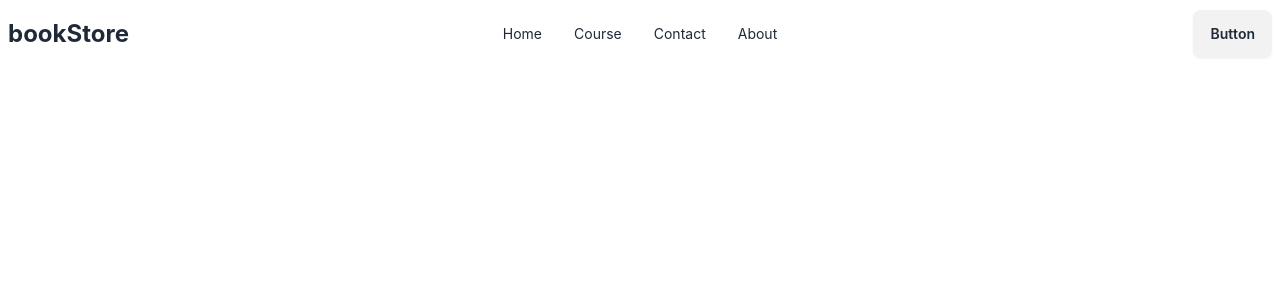
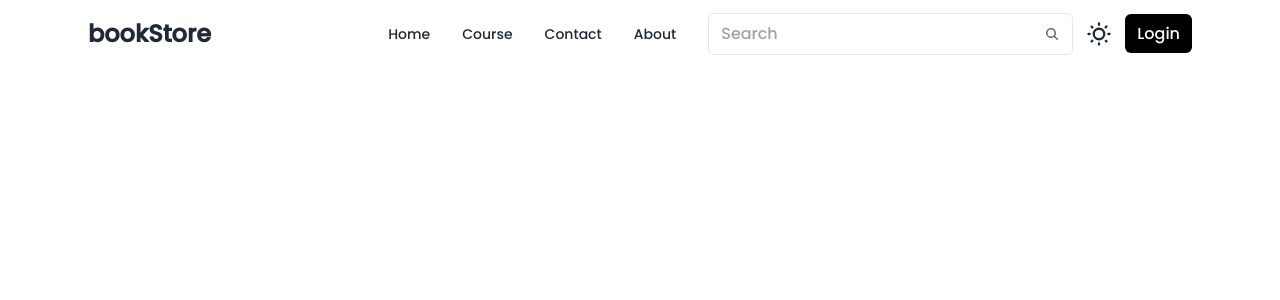
Before and after one commit to Saima-Bibi/ACP-project-MERN, a React (Create React App) app in the folder client/: page / in a window 1280 px wide. Shown: the top 300 px of the page. Built offline with nearby package versions, Linux system fonts and the light colour scheme.

Commit message:
Navbar created

```diff
--- a/client/public/index.html
+++ b/client/public/index.html
@@ -9,6 +9,7 @@
       name="description"
       content="Web site created using create-react-app"
     />
+
     <link rel="apple-touch-icon" href="%PUBLIC_URL%/logo192.png" />
     <!--
       manifest.json provides metadata used when your web app is installed on a
--- a/client/src/App.css
+++ b/client/src/App.css
@@ -1,6 +1,4 @@
-@tailwind base;
-@tailwind components;
-@tailwind utilities;
+
 .App {
   text-align: center;
 }
--- a/client/src/components/Navbar.js
+++ b/client/src/components/Navbar.js
@@ -9,6 +9,7 @@
     </>)
   return (
     <>
+    <div className='max-w-screen-2xl container mx-auto md:px-20 px-4'>
       <div className="navbar bg-base-100">
   <div className="navbar-start">
     <div className="dropdown">
@@ -21,15 +22,36 @@
     </div>
     <a className=" text-2xl font-bold cursor-pointer">bookStore</a>
   </div>
+  <div className="navbar-end space-x-3">
   <div className="navbar-center hidden lg:flex">
     <ul className="menu menu-horizontal px-1">
       {navItems}
 
     </ul>
   </div>
-  <div className="navbar-end">
-    <a className="btn">Button</a>
+  <div className='hidden md:block'>
+  <label className="px-3 py-2 border rounded-md flex items-center gap-2">
+  <input type="text" className="grow outline-none" placeholder="Search" />
+  <svg xmlns="http://www.w3.org/2000/svg" viewBox="0 0 16 16" fill="currentColor" className="w-4 h-4 opacity-70"><path fillRule="evenodd" d="M9.965 11.026a5 5 0 1 1 1.06-1.06l2.755 2.754a.75.75 0 1 1-1.06 1.06l-2.755-2.754ZM10.5 7a3.5 3.5 0 1 1-7 0 3.5 3.5 0 0 1 7 0Z" clipRule="evenodd" /></svg>
+</label>
+</div>
+<label className="swap swap-rotate">
+
+  {/* this hidden checkbox controls the state */}
+  <input type="checkbox" className="theme-controller" value="synthwave" />
+
+  {/* sun icon */}
+  <svg className="swap-off fill-current w-7 h-7" xmlns="http://www.w3.org/2000/svg" viewBox="0 0 24 24"><path d="M5.64,17l-.71.71a1,1,0,0,0,0,1.41,1,1,0,0,0,1.41,0l.71-.71A1,1,0,0,0,5.64,17ZM5,12a1,1,0,0,0-1-1H3a1,1,0,0,0,0,2H4A1,1,0,0,0,5,12Zm7-7a1,1,0,0,0,1-1V3a1,1,0,0,0-2,0V4A1,1,0,0,0,12,5ZM5.64,7.05a1,1,0,0,0,.7.29,1,1,0,0,0,.71-.29,1,1,0,0,0,0-1.41l-.71-.71A1,1,0,0,0,4.93,6.34Zm12,.29a1,1,0,0,0,.7-.29l.71-.71a1,1,0,1,0-1.41-1.41L17,5.64a1,1,0,0,0,0,1.41A1,1,0,0,0,17.66,7.34ZM21,11H20a1,1,0,0,0,0,2h1a1,1,0,0,0,0-2Zm-9,8a1,1,0,0,0-1,1v1a1,1,0,0,0,2,0V20A1,1,0,0,0,12,19ZM18.36,17A1,1,0,0,0,17,18.36l.71.71a1,1,0,0,0,1.41,0,1,1,0,0,0,0-1.41ZM12,6.5A5.5,5.5,0,1,0,17.5,12,5.51,5.51,0,0,0,12,6.5Zm0,9A3.5,3.5,0,1,1,15.5,12,3.5,3.5,0,0,1,12,15.5Z"/></svg>
+
+  {/* moon icon */}
+  <svg className="swap-on fill-current w-7 h-7" xmlns="http://www.w3.org/2000/svg" viewBox="0 0 24 24"><path d="M21.64,13a1,1,0,0,0-1.05-.14,8.05,8.05,0,0,1-3.37.73A8.15,8.15,0,0,1,9.08,5.49a8.59,8.59,0,0,1,.25-2A1,1,0,0,0,8,2.36,10.14,10.14,0,1,0,22,14.05,1,1,0,0,0,21.64,13Zm-9.5,6.69A8.14,8.14,0,0,1,7.08,5.22v.27A10.15,10.15,0,0,0,17.22,15.63a9.79,9.79,0,0,0,2.1-.22A8.11,8.11,0,0,1,12.14,19.73Z"/></svg>
+
+</label>
+  <div className="">
+    <a className="bg-black text-white px-3 py-2 hover:bg-slate-800 cursor-pointer rounded-md">Login</a>
   </div>
+  </div>
+</div>
 </div>
     </>
   )
--- a/client/src/index.css
+++ b/client/src/index.css
@@ -1,13 +1,8 @@
+@import url('https://fonts.googleapis.com/css2?family=Fredoka:wght@300..700&family=Poppins:wght@500&display=swap');
+@tailwind base;
+@tailwind components;
+@tailwind utilities;
 body {
-  margin: 0;
-  font-family: -apple-system, BlinkMacSystemFont, 'Segoe UI', 'Roboto', 'Oxygen',
-    'Ubuntu', 'Cantarell', 'Fira Sans', 'Droid Sans', 'Helvetica Neue',
-    sans-serif;
-  -webkit-font-smoothing: antialiased;
-  -moz-osx-font-smoothing: grayscale;
+
+  font-family:'Poppins', sans-serif;
 }
-
-code {
-  font-family: source-code-pro, Menlo, Monaco, Consolas, 'Courier New',
-    monospace;
-}
```
